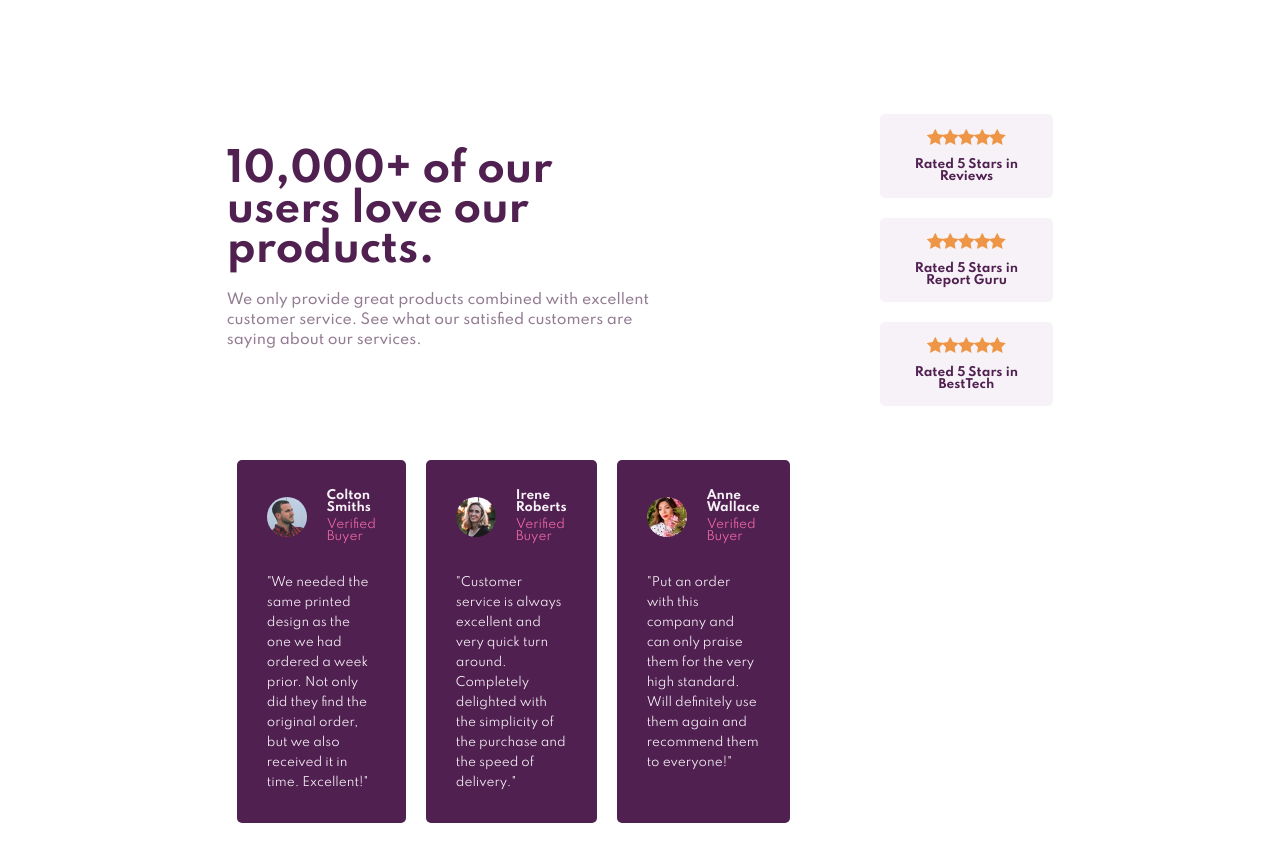
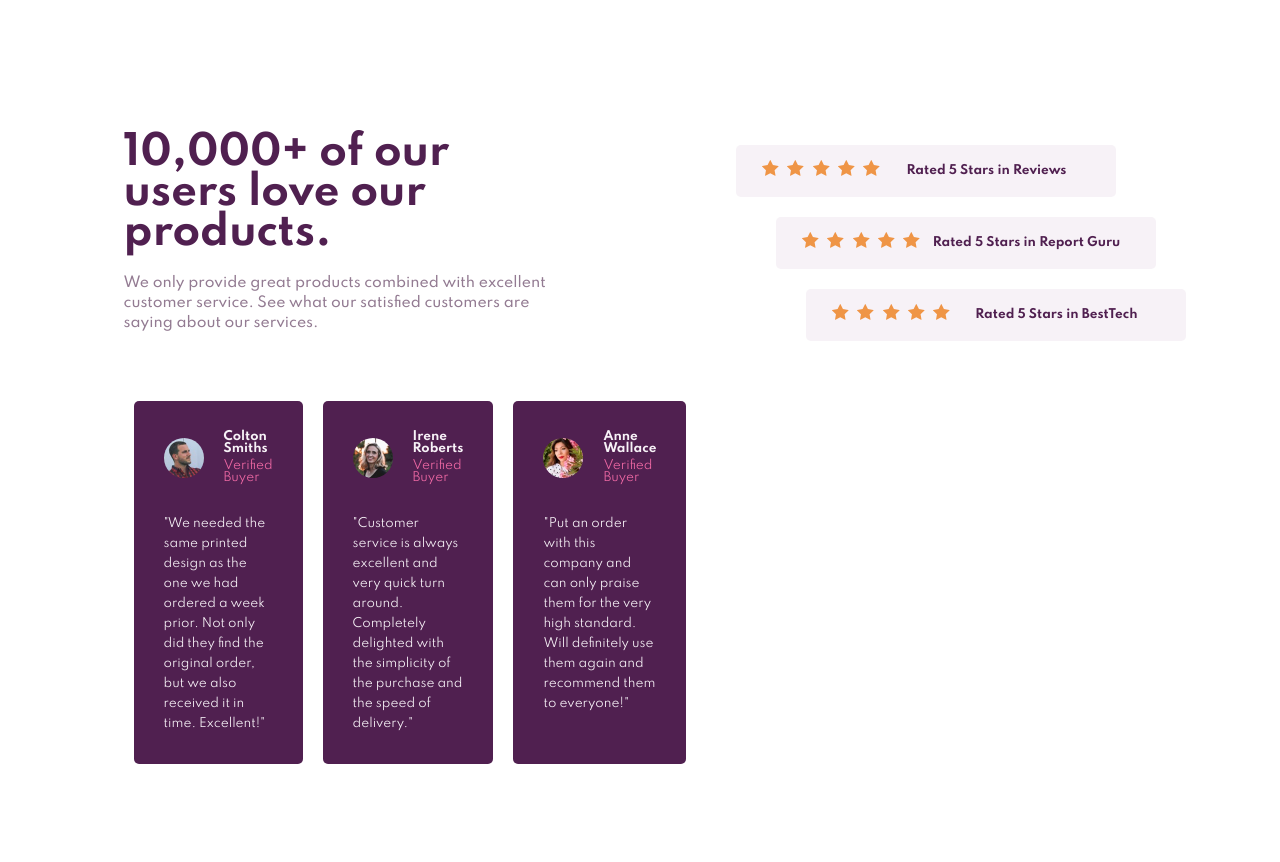
Before and after one commit to Joaovitorsw/social-proof-section, a plain HTML site: page index.html in a window 1280 px wide. After the commit the page ends 829 px from the top, so only its background shows below. Drawn offline with Linux system fonts and the light colour scheme.

Commit message:
✨ feat: starcard style and aling contents

```diff
--- a/style.css
+++ b/style.css
@@ -133,4 +133,38 @@ body {
     line-height: 20px;
     max-width: 450px;
   }
+  .star-card {
+    display: flex;
+    align-items: center;
+    flex-direction: column;
+    width: 100%;
+    max-width: 380px;
+  }
+
+  .star-content {
+    width: 100%;
+    max-width: 380px;
+    background-position-x: 7%, 14%, 21%, 28%, 35%;
+  }
+
+  .start-text {
+    margin-left: 120px;
+    padding-top: 10px;
+    padding-bottom: 10px;
+    font-size: 12px;
+    font-weight: 700;
+    color: var(--primary-color);
+  }
+  .star-content:nth-child(1) {
+    margin-left: 40px;
+    margin-right: 120px;
+  }
+  .star-content:nth-child(2) {
+    margin-left: 80px;
+    margin-right: 80px;
+  }
+  .star-content:nth-child(3) {
+    margin-left: 100px;
+    margin-right: 40px;
+  }
 }
```
